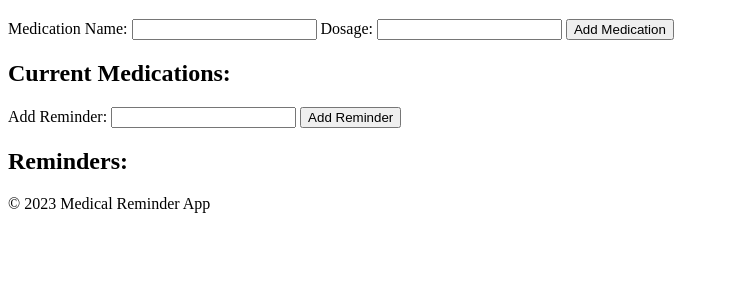
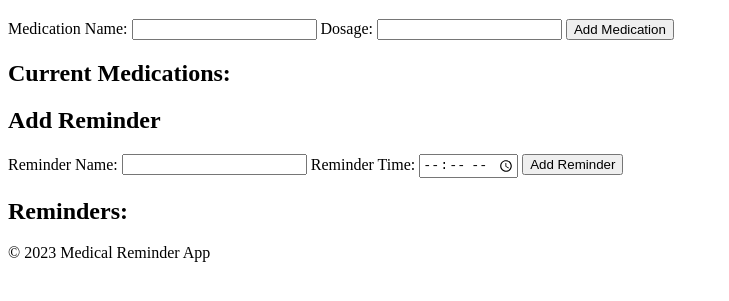
Before and after one commit to chkirankumar10/medication, a plain HTML site: page index.html in a window 1280 px wide. Shown: the part 61-362 px from the top of the page, without its empty margins (0-729 px from the left). Drawn offline with Linux system fonts and the light colour scheme.

Commit message:
Update index.html

```diff
--- a/index.html
+++ b/index.html
@@ -1,8 +1,12 @@
 <!DOCTYPE html>
 <html>
+
 <head>
     <title>Medical Reminder App</title>
-    <meta name="viewport" content="width=device-width, initial-scale=1" />
+    <meta name="viewport" content="width=device-width, initial-scale=1">
+
+
+
 </head>
 
 <body>
@@ -13,34 +17,39 @@
     <main>
         <form id="medication-form">
             <label for="medication-name">Medication Name:</label>
-        <input type="text" id="medication-name" required />
+            <input type="text" id="medication-name" required>
 
             <label for="dosage">Dosage:</label>
-        <input type="number" id="dosage" required />
+            <input type="number" id="dosage" required>
 
-        <input type="submit" value="Add Medication" />
+            <input type="submit" value="Add Medication">
         </form>
 
         <h2>Current Medications:</h2>
         <ul id="medication-list">
-        <!-- Medication list items will be added dynamically here -->
         </ul>
 
+
+        <div class="form-container">
+            <h2>Add Reminder</h2>
             <form id="reminder-form">
-        <label for="reminder">Add Reminder:</label>
-        <input type="text" id="reminder" required />
-
-        <input type="submit" value="Add Reminder" />
+                <label for="reminder-name">Reminder Name:</label>
+                <input type="text" id="reminder-name" name="reminder-name" required>
+                <label for="reminder-time">Reminder Time:</label>
+                <input type="time" id="reminder-time" name="reminder-time" required>
+                <button type="submit">Add Reminder</button>
             </form>
-
+        </div>
         <h2>Reminders:</h2>
         <ul id="reminder-list">
-        <!-- Reminder list items will be added dynamically here -->
         </ul>
     </main>
 
     <footer>
         <p>&copy; 2023 Medical Reminder App</p>
     </footer>
+
+
 </body>
+
 </html>
```
Lines whose indentation alone changed are shown as unchanged.
